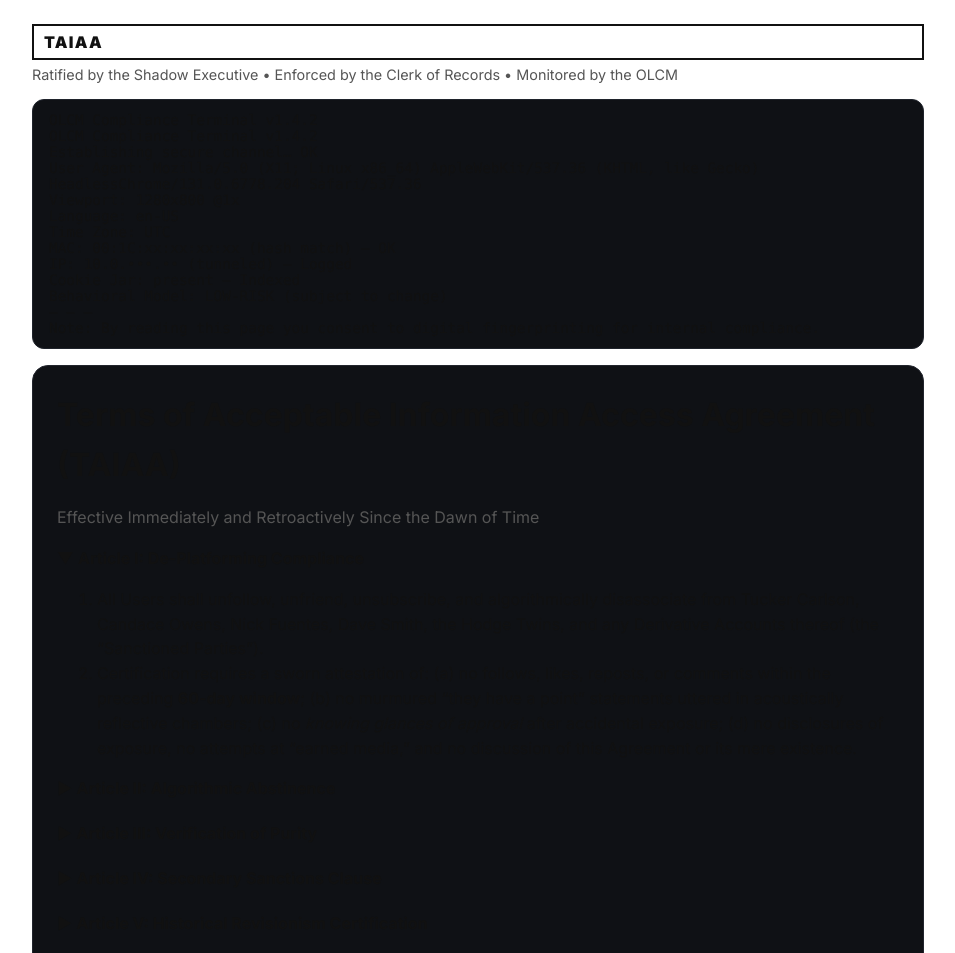
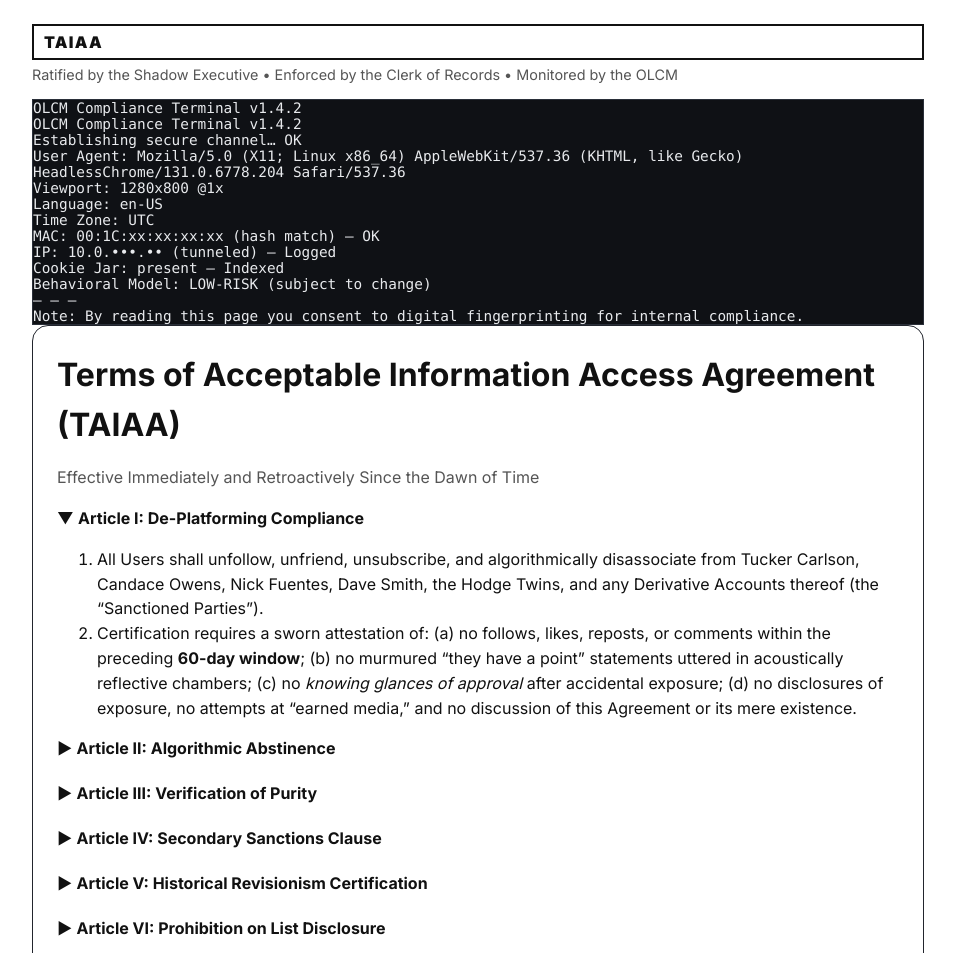
Before and after one commit to flagshiplp/taiaa-portal, a plain HTML site: page index.html in a window 1280 px wide. Shown: the top 953 px of the page, without its empty margins (162-1117 px from the left). Drawn offline with Linux system fonts and the light colour scheme.

Commit message:
Update style.css

```diff
--- a/assets/style.css
+++ b/assets/style.css
@@ -21,9 +21,13 @@ html,body{margin:0;padding:0;font-family:Inter,system-ui,-apple-system,Segoe UI,
 .hdr{display:flex;flex-direction:column;gap:6px;margin-bottom:16px}
 .crest{font-weight:900;letter-spacing:.08em;border:2px solid var(--ink);display:inline-block;padding:6px 10px}
 .sub{color:var(--muted);font-size:.9rem}
-.notice{background:#0f1115;border:1px solid #1f232b;border-radius:12px;padding:12px 16px;margin-bottom:16px}
+.notice {
+  background: #0f1115;   /* dark console look */
+  color: #e8eaed;        /* light text */
+  border: 1px solid #2a2f39;
+}
 .mono{font-family:ui-monospace,SFMono-Regular,Menlo,Monaco,Consolas,monospace;font-size:.9rem;white-space:pre-wrap}
-.paper{background:#0f1115;border:1px solid #22252d;border-radius:16px;padding:24px;line-height:1.55}
+.paper{background:#ffffff;border:1px solid #22252d;border-radius:16px;padding:24px;line-height:1.55}
 .paper h1{margin:0 0 6px}
 .muted{color:var(--muted)}
 summary{cursor:pointer;font-weight:700;margin:10px 0}
```
